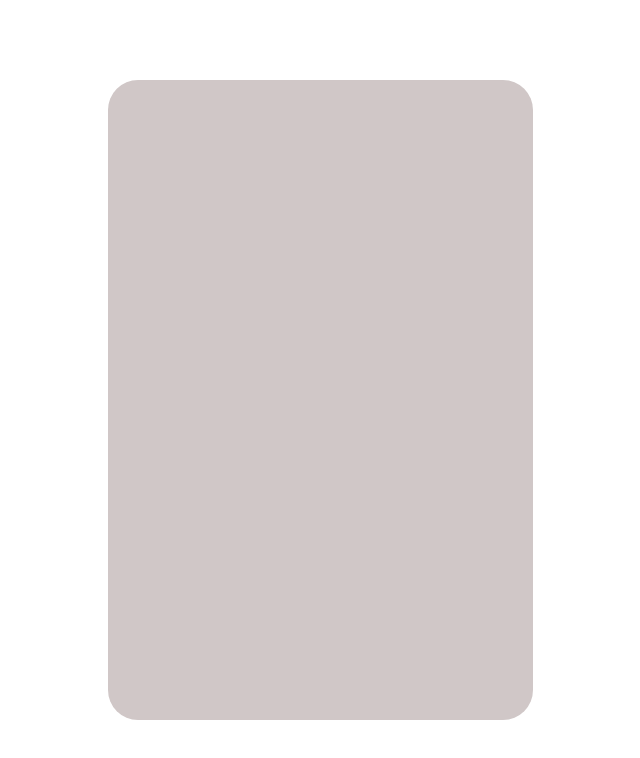
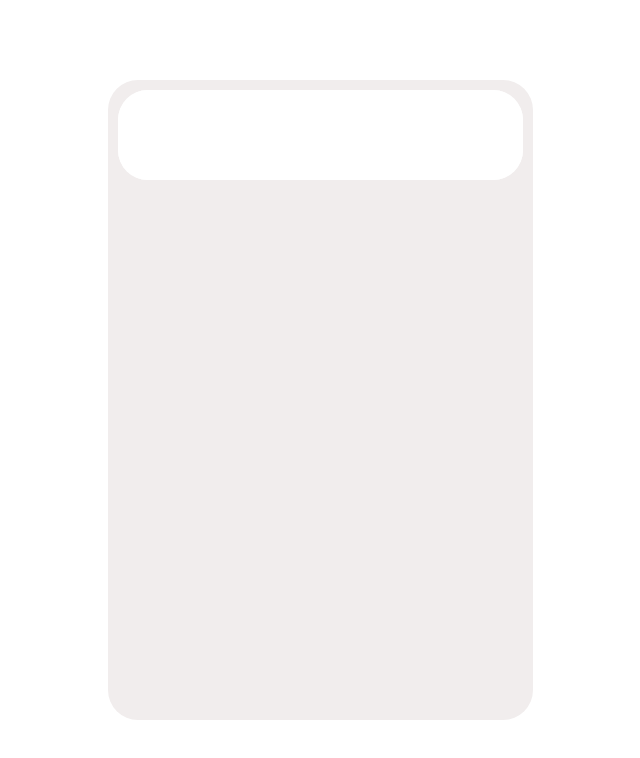
Before and after one commit to JuanMaAl/Calculadora-Simple-React, a React (Create React App) app: page / in a window 1280 px wide. Shown: the top 758 px of the page, without its empty margins (320-960 px from the left). Built offline with nearby package versions, Linux system fonts and the light colour scheme.

Commit message:
css del display para mostrar los resultados

```diff
--- a/src/Components/Home.css
+++ b/src/Components/Home.css
@@ -16,7 +16,21 @@
     height: 640px;
     width: 425px;
     border-radius: 30px;
-    background-color: #d0c7c7;
+    background-color: #f1eded;
     box-shadow: 20px 20px 60px #bebebe,
     -20px -20 px, 60px #ffffff;
 }
+
+.result{
+    font-size: 2rem;
+    width: 405px;
+    height: 90px;
+    scrollbar-width: none;
+    margin: auto;
+    margin-top: 10px;
+    margin-bottom: 10px;
+    border-radius: 30px;
+    background: white;
+    box-shadow: 20px 20px 60px #bebebe,
+    -20px -20 px, 60px #ffffff;
+}
```
